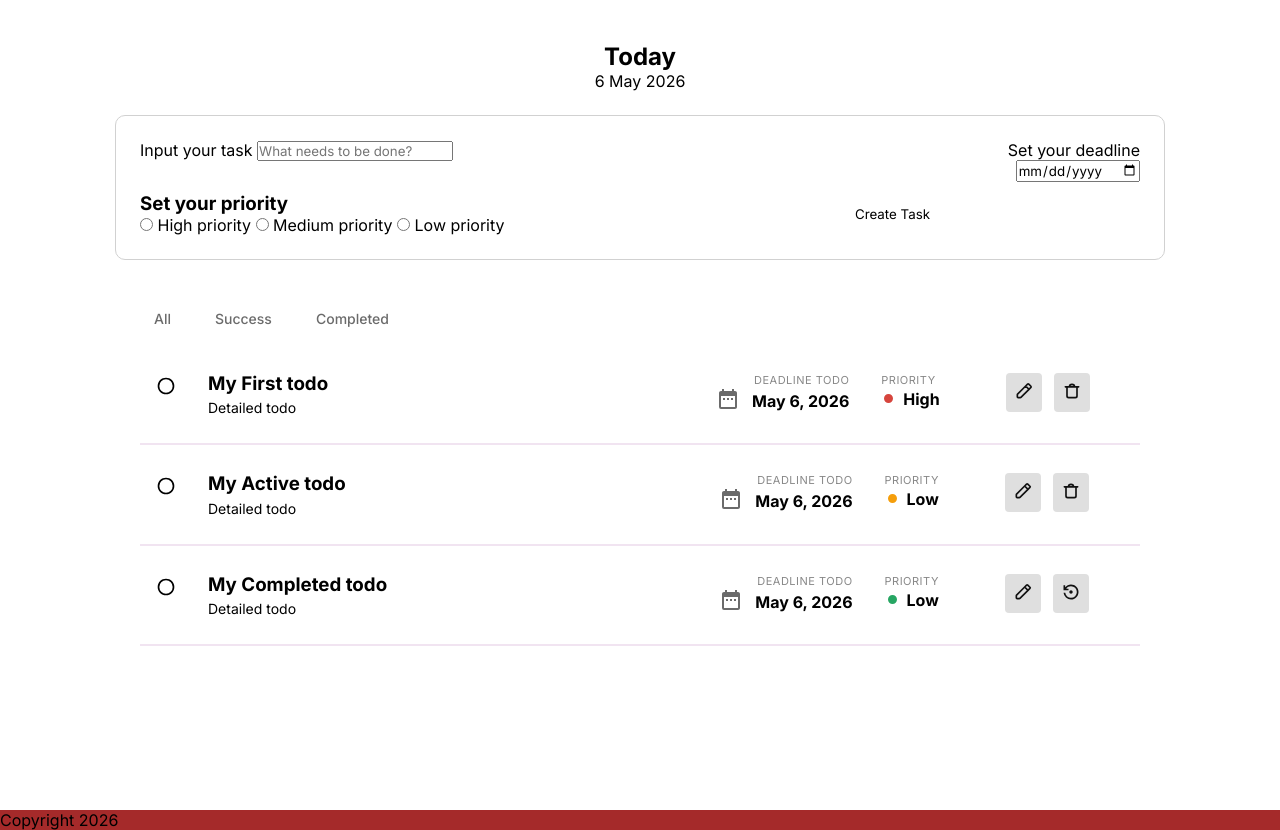
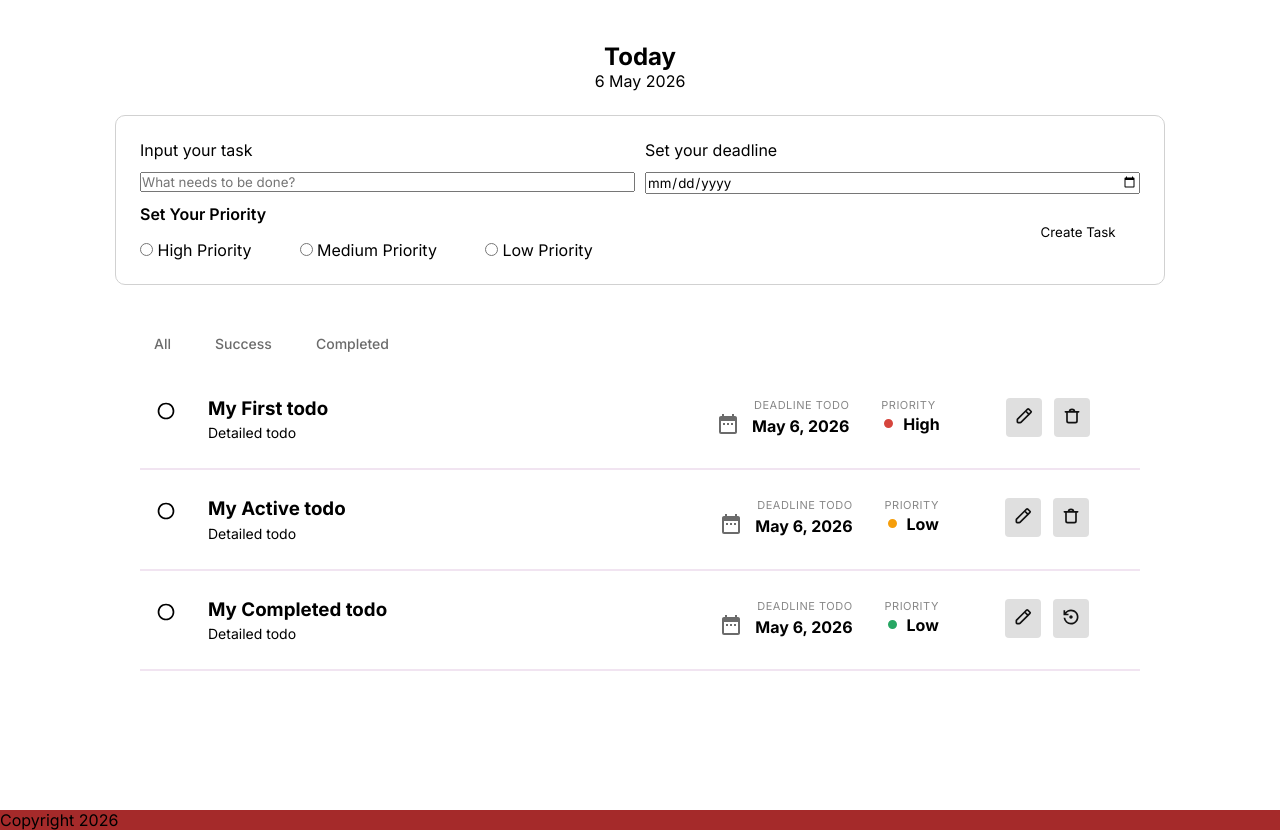
Before and after one commit to ridhaginanjar/nyieun-todo, a plain HTML site: page index.html in a window 1280 px wide. Shown: the part 93-923 px from the top of the page. Drawn offline with Linux system fonts and the light colour scheme.

Commit message:
refactor: styling priority form

```diff
--- a/css/style.css
+++ b/css/style.css
@@ -85,6 +85,9 @@ main {
 
     display: grid;
     grid-template-columns: repeat(2, 1fr);
+    grid-template-areas:
+    "task deadline"
+    "priority submit-task";
     gap:10px;
 
     width: 100%;
@@ -92,9 +95,59 @@ main {
     margin: 0 auto;
     padding: 24px;
 }
-.task-name, .task-deadline, .task-priority {
-    flex: repeat(2, 1fr);
+
+.task-name {
+    grid-area: task;
+    display: flex;
+    flex-direction: column;
+    gap:12px;
 }
+.form-deadline {
+    grid-area: deadline;
+    display: flex;
+    flex-direction: column;
+    gap:12px;
+}
+.task-priority {
+    grid-area:priority;
+    display: flex;
+    flex-direction: column;
+    border: none;
+    padding-top: 8px;
+    min-inline-size: 0;
+}
+.priority-options {
+    display: flex;
+    align-items: start;
+    justify-content: start;
+    gap:48px;
+}
+
+.task-priority legend {
+    padding: 0;
+    margin: 0 0 8px 0;
+
+    text-align: left;
+    font-weight: 600;
+}
+
+.submit-task {
+    grid-area: submit-task;
+    width: 25%;
+    justify-self: end;
+    gap:12px;
+}
+
+
+.label-span {
+    font-size: 11px;
+    color: #888;
+    text-transform: uppercase;
+    letter-spacing: 0.5px;
+    margin: 0;
+    padding: 0;
+}
+
 
 .task-info {
     display: flex;
@@ -107,20 +160,6 @@ main {
     flex-direction: column;
     align-items: center;
     gap: 2px;
-}
-
-.task-deadline {
-    display: flex;
-    flex-direction: column;
-}
-
-.label-span {
-    font-size: 11px;
-    color: #888;
-    text-transform: uppercase;
-    letter-spacing: 0.5px;
-    margin: 0;
-    padding: 0;
 }
 
 .info-priority {
--- a/index.html
+++ b/index.html
@@ -33,22 +33,29 @@
                     <label for="task-name">Input your task</label>
                     <input type="text" name="task-name" id="task-name" placeholder="What needs to be done?">
                 </div>
-                <div class="task-deadline">
-                    <label for="task-deadline">Set your deadline</label>
-                    <input type="date" name="task-deadline" id="task-deadline">
+                <div class="form-deadline">
+                    <label for="form-deadline">Set your deadline</label>
+                    <input type="date" name="form-deadline" id="form-deadline">
                 </div>
-                <div class="task-priority">
-                    <h3>Set your priority</h3>
-                    <input type="radio" name="task-priority" id="high-priority" value="High">
-                    <label for="task-priority">High priority</label>
+                <fieldset class="task-priority">
+                    <legend>Set Your Priority</legend>
 
-                    <input type="radio" name="task-priority" id="med-priority" value="Medium">
-                    <label for="task-priority">Medium priority</label>
-
-                    <input type="radio" name="task-priority" id="low-priority" value="Low">
-                    <label for="task-priority">Low priority</label>
-                </div>
-                <button class="btn-clean-border">Create Task</button>
+                    <div class="priority-options">
+                        <label for="high-priority">
+                            <input type="radio" name="task-priority" id="high-priority" value="High">
+                            High Priority
+                        </label>
+                        <label for="med-priority">
+                            <input type="radio" name="task-priority" id="med-priority" value="High">
+                            Medium Priority
+                        </label>
+                        <label for="low-priority">
+                            <input type="radio" name="task-priority" id="low-priority" value="High">
+                            Low Priority
+                        </label>
+                    </div>
+                </fieldset>
+                <button class="submit-task btn-clean-border">Create Task</button>
             </form>
         </div>
         <div class="tab-bar">
```
